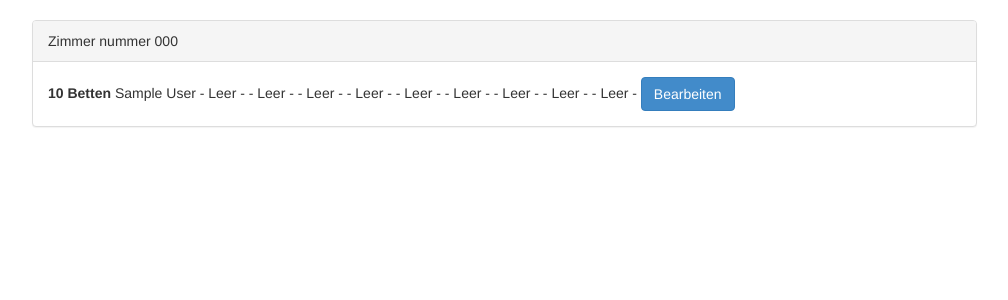
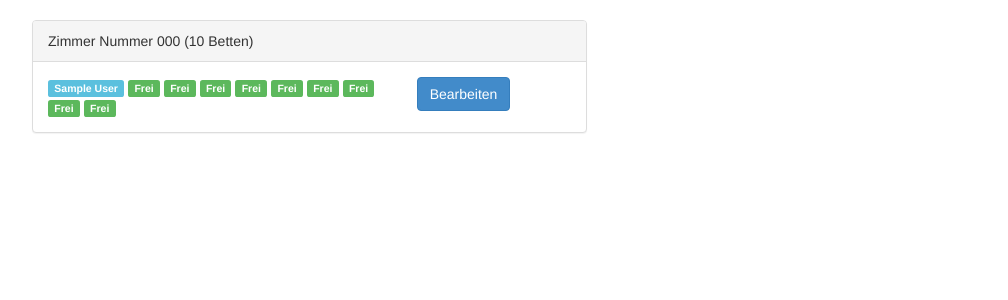
Before and after one commit to NiklasMM/fobiweapp, a Flask app: template app/templates/rooms.html in a window 1280 px wide. Shown: the part 52-352 px from the top of the page, without its empty margins (38-1046 px from the left). Run offline with Flask 2, Linux system fonts and the light colour scheme; the template is opened without the code that fills it: values that come from a table or form of the project are taken from there, others are empty; tables that the repository leaves empty hold one stand-in row (values such as "Sample post"); parts of the project's set-up code (start-up, migrations or seed data) failed here and were passed over; some libraries are stand-ins or nearby versions.

Commit message:
imporve room list

```diff
--- a/app/templates/rooms.html
+++ b/app/templates/rooms.html
@@ -3,25 +3,30 @@
 {% block content %}
 <div class="row">
     <div class="col-md-12">
+        <div class="row">
        {% for r in rooms %}
-            <div class="row">
-                <div class="col-md-10">
+                <div class="col-md-6">
                     <div class="panel panel-default">
-                        <div class="panel-heading">Zimmer nummer {{ r.number }}</div>
+                        <div class="panel-heading">Zimmer Nummer {{ r.number }} ({{ r.capacity }} Betten)</div>
                         <div class="panel-body">
-                            <strong>{{ r.capacity }} Betten </strong>
-                            {% for u in r.users %}
-                                {{ u.first_name }} {{ u.last_name}}
-                            {% endfor %}
-                            {% for i in range(r.capacity - r.users|length) %}
-                                - Leer -
-                            {% endfor %}
-                            <a class="btn btn-primary" href="{{ url_for('room_detail', room_id=r.id) }}">Bearbeiten</a>
+                            <div class="row">
+                                <div class="col-md-8">
+                                {% for u in r.users %}
+                                    <span class="label label-info">{{ u.first_name }} {{ u.last_name}}</span>
+                                {% endfor %}
+                                {% for i in range(r.capacity - r.users|length) %}
+                                    <span class="label label-success">Frei</span>
+                                {% endfor %}
+                                </div>
+                                <div class="col-md-4">
+                                    <a class="btn btn-primary" href="{{ url_for('room_detail', room_id=r.id) }}">Bearbeiten</a>
+                                </div>
+                            </div>
                         </div>
                     </div>
                 </div>
+       {% endfor %}
             </div>
-       {% endfor %}
     </div>
 </div>
 {% endblock %}
```
